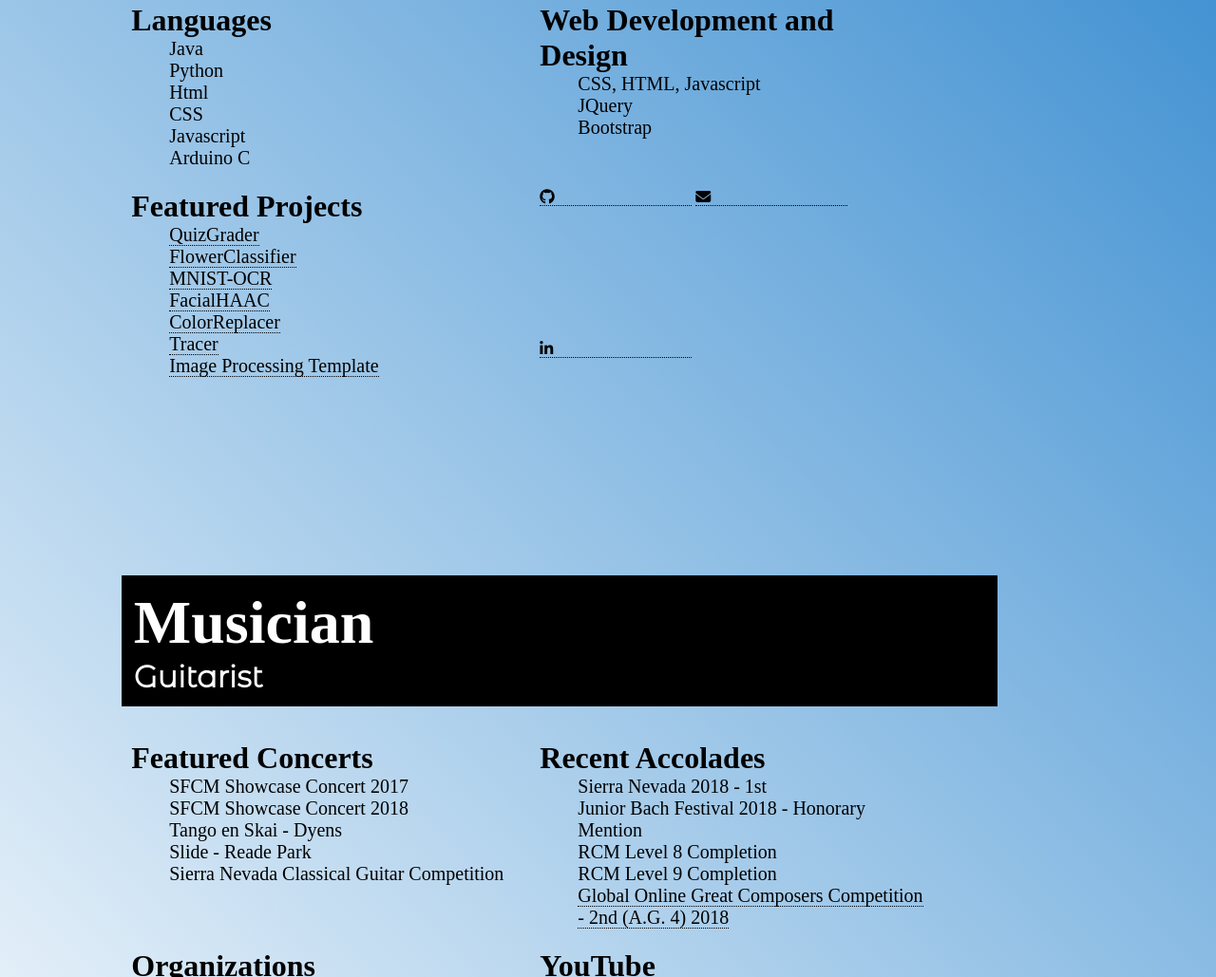
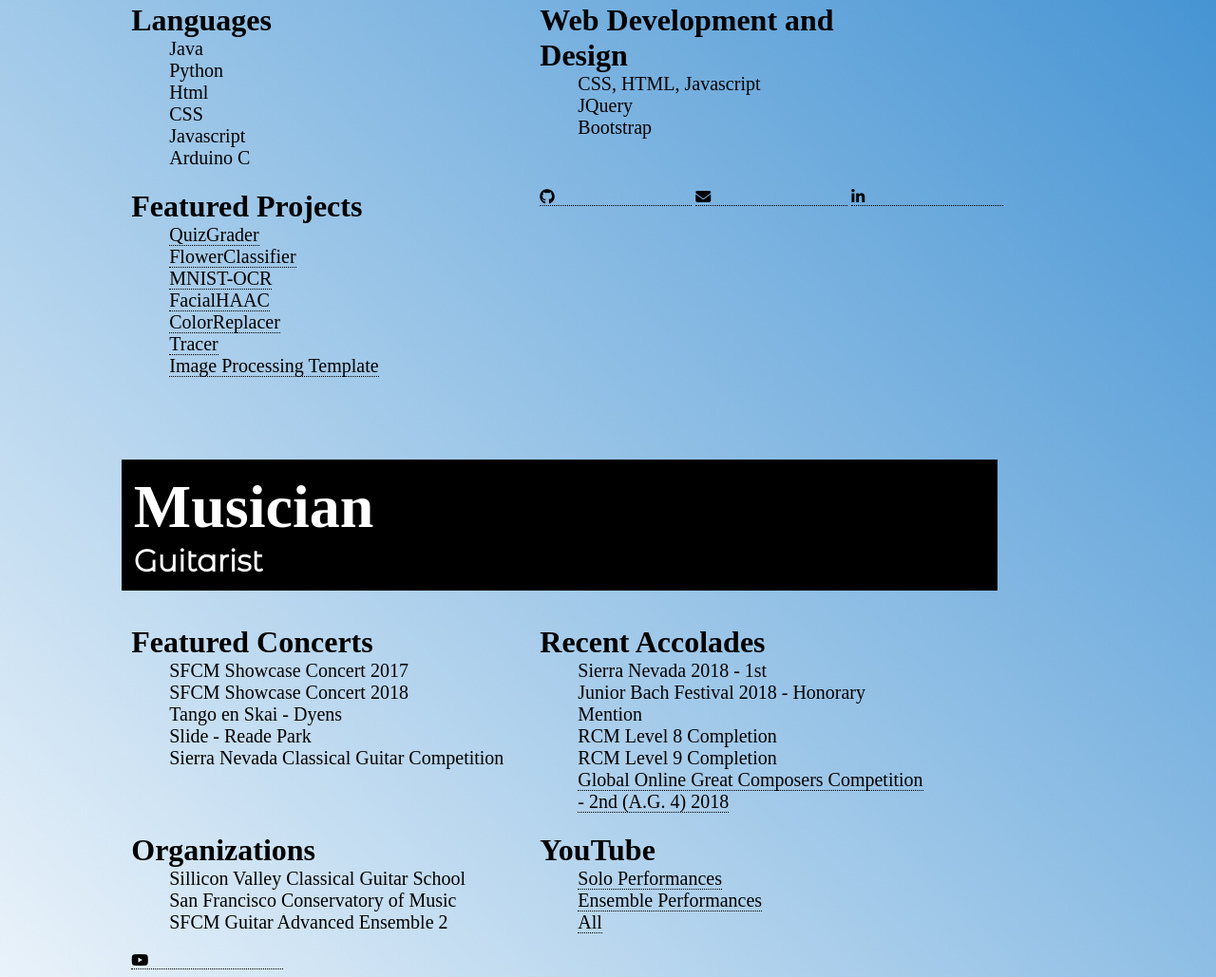
Before and after one commit to roshanprabhakar/roshanprabhakar, a plain HTML site: page index.html in a window 1280 px wide. Shown: the part 1460-2489 px from the top of the page at 95% size. Drawn offline with nearby package versions, Linux system fonts and the light colour scheme; a web font is replaced by a local one.

Commit message:
updated link list in technical skills

```diff
--- a/index.html
+++ b/index.html
@@ -176,7 +176,7 @@
                 </li>
             </ul>
         </div>
-        <div class="expertise-section" data-aos="fade-up" data-aos-delay="200">
+        <div class="expertise-section icon-section" data-aos="fade-up" data-aos-delay="200">
             <a href="https://github.com/roshanprabhakar"><i class="fab fa-github" id="github"></i></a>
             <a href="mailto:roshan@aprabhakar.com?subject=Inquiry"><i class="fas fa-envelope" id="gmail"></i></a>
             <a href="https://www.linkedin.com/in/roshan-prabhakar-3a504b16a/"><i class="fab fa-linkedin-in"
--- a/style.css
+++ b/style.css
@@ -236,6 +236,10 @@ a:hover:before {
     min-width: 400px;
 }
 
+.icon-section {
+    min-width: 500px;
+}
+
 @font-face {
     font-family: Montserrat-List;
     src: url("Assets/montserrat/Montserrat-Light.otf")
```
